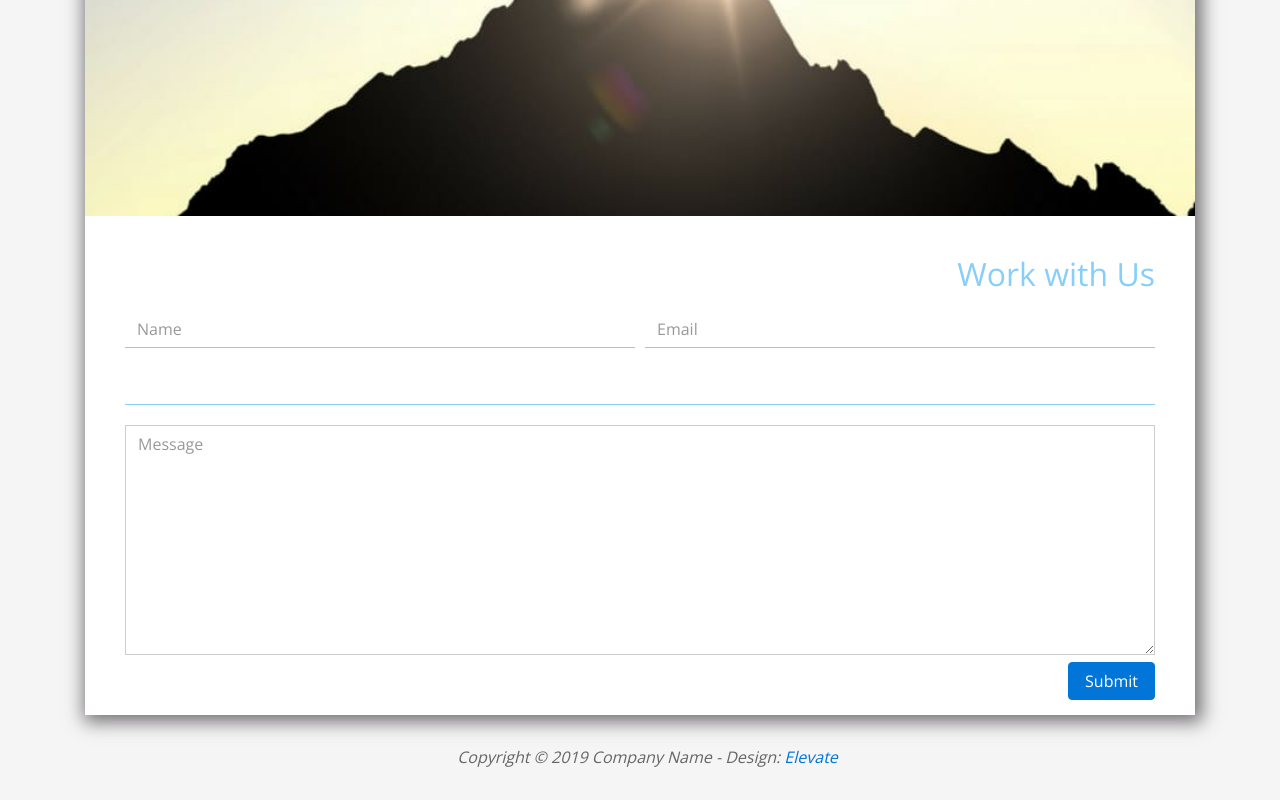
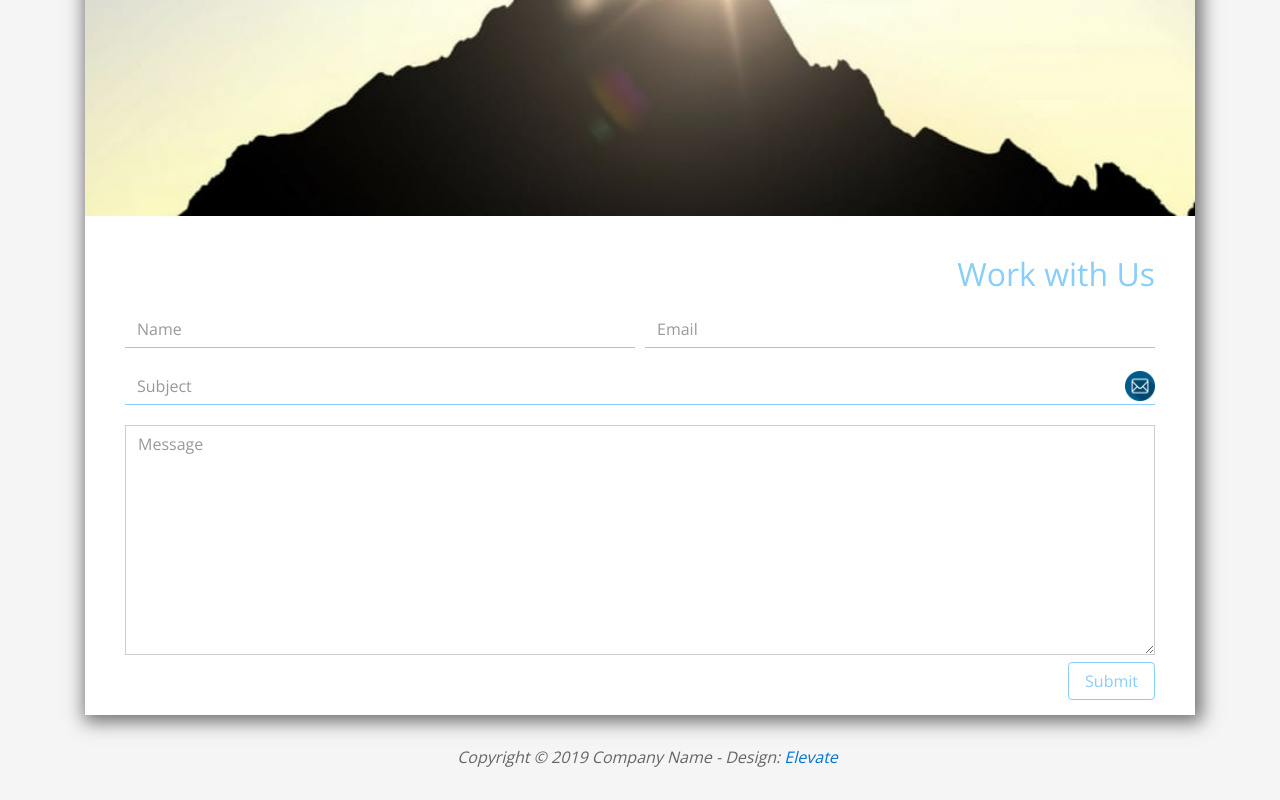
Before and after one commit to dayverr/FL-13, a plain HTML site: page FL13_HW2/homework/index.html in a window 1280 px wide. Shown: the part 4290-5090 px from the top of the page. Drawn offline with nearby package versions, Linux system fonts and the light colour scheme.

Commit message:
Update style.css

```diff
--- a/FL13_HW2/homework/css/style.css
+++ b/FL13_HW2/homework/css/style.css
@@ -189,20 +189,24 @@ p {
     background-color: lightskyblue;
 }
 
-#contact_subject::placeholder {
-content: url("img/email-icon.png");
-width: 20px;
-height: 20px;
-position: absolute;
-top: 0px;
-right: 0px;
+#contact_subject{
+    background-image: url("../img/email-icon.png");
+    background-position: right;
+    background-size: 30px;
+    background-repeat: no-repeat;
 }
 
-#contact {
-    position: relative;
-}
 .btn.btn-primary.submit-btn {
     position: absolute;
     bottom: 15px;
     right: 40px;
+    background-color: white;
+    color: lightskyblue;
+    border-color: lightskyblue;
 }
+
+.btn.btn-primary.submit-btn:hover {
+
+    background-color: lightskyblue;
+    color:white;
+}
```
